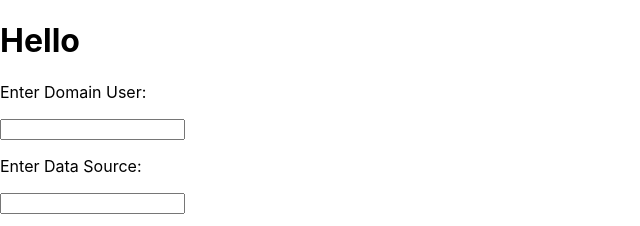
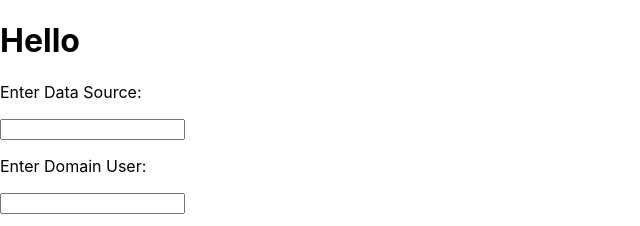
Before and after one commit to rabiran/luigi-front, a React (Create React App) app: page / in a window 1280 px wide. Shown: the top 226 px of the page, without its empty margins (0-640 px from the left). Built offline with nearby package versions, Linux system fonts and the light colour scheme.

Commit message:
Change order inputs

```diff
--- a/src/form.js
+++ b/src/form.js
@@ -59,10 +59,10 @@ class MyForm extends React.Component {
         <h1>
           Hello {this.state.username} {this.state.age}
         </h1>
+        <p>Enter Data Source:</p>
+        <input type="text" name="dataSource" onChange={this.myChangeHandler} />
         <p>Enter Domain User:</p>
         <input type="text" name="domainUser" onChange={this.myChangeHandler} />
-        <p>Enter Data Source:</p>
-        <input type="text" name="dataSource" onChange={this.myChangeHandler} />
         <p>Enter Identity Number:</p>
         <input
           type="text"
```
